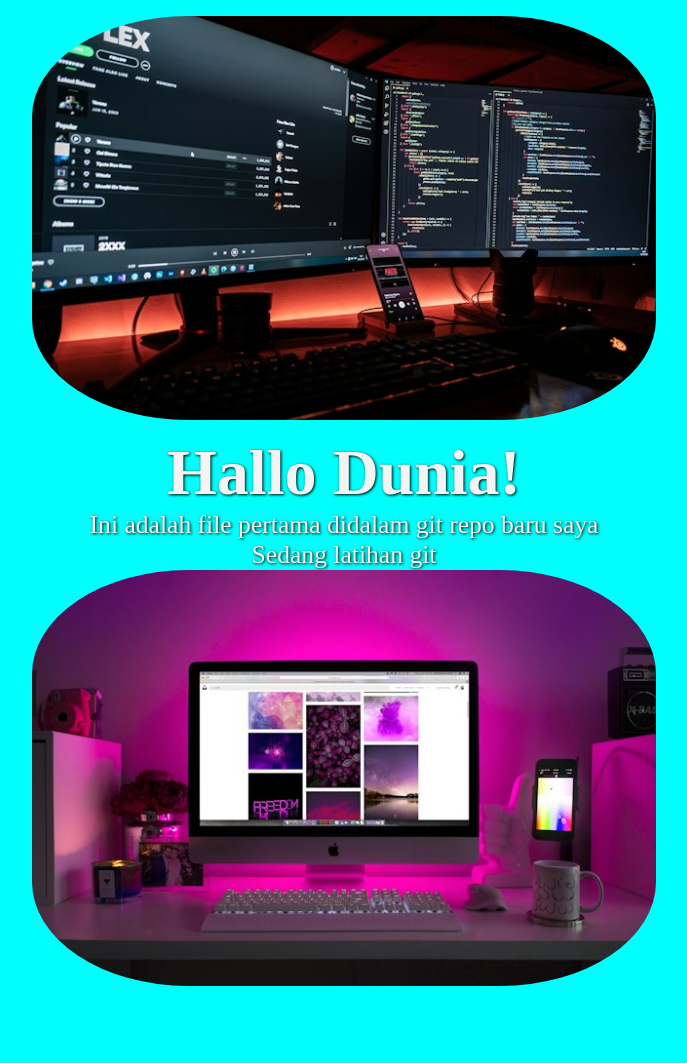
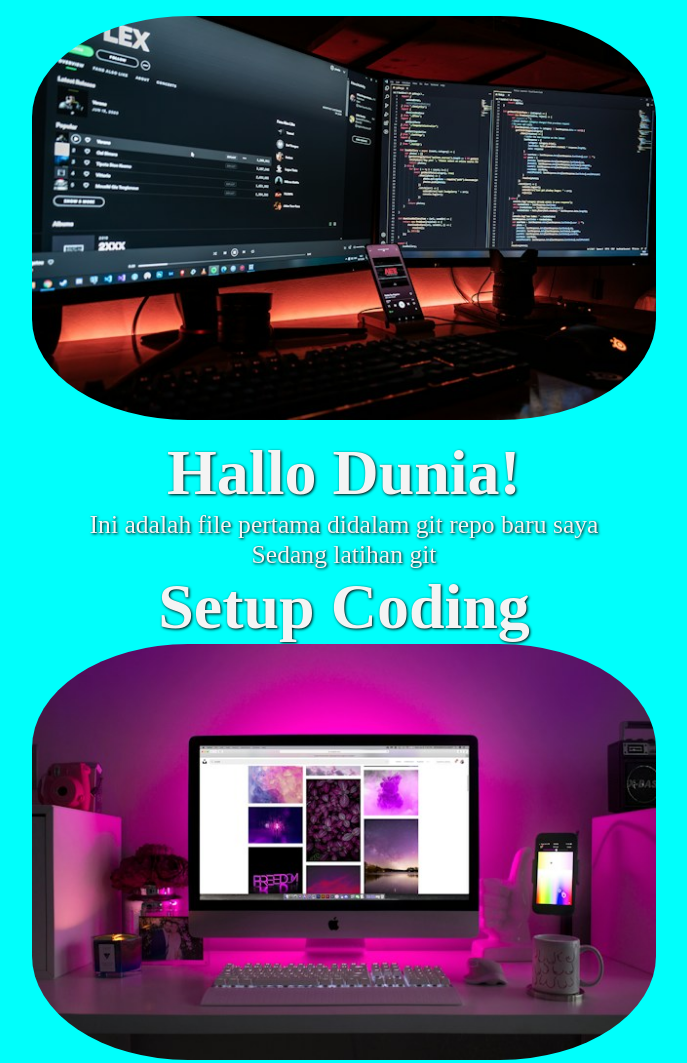
Before and after one commit to FahmiiSptra/belajar-git-github, a plain HTML site: page index.html in a window 1280 px wide. Shown: the whole page, without its empty margins (296-983 px from the left). Before the commit the page ends 1018 px from the top, so only its background shows below. Drawn offline with Linux system fonts and the light colour scheme.

Commit message:
menambahkan file javascript dan menambah baris baru

```diff
--- a/index.html
+++ b/index.html
@@ -9,6 +9,7 @@
     <h1>Hallo Dunia!</h1>
     <p>Ini adalah file pertama didalam git repo baru saya</p>
     <p>Sedang latihan git</p>
+    <h1>Setup Coding</h1>
     <div><img src="setup-coding.jpg" alt="Setup Coding"></div>
   </body>
 </html>
--- /dev/null
+++ b/js/script.js
@@ -0,0 +1 @@
+console.info("Hallo GIT dan GITHUB saya sedang belajar");
```
